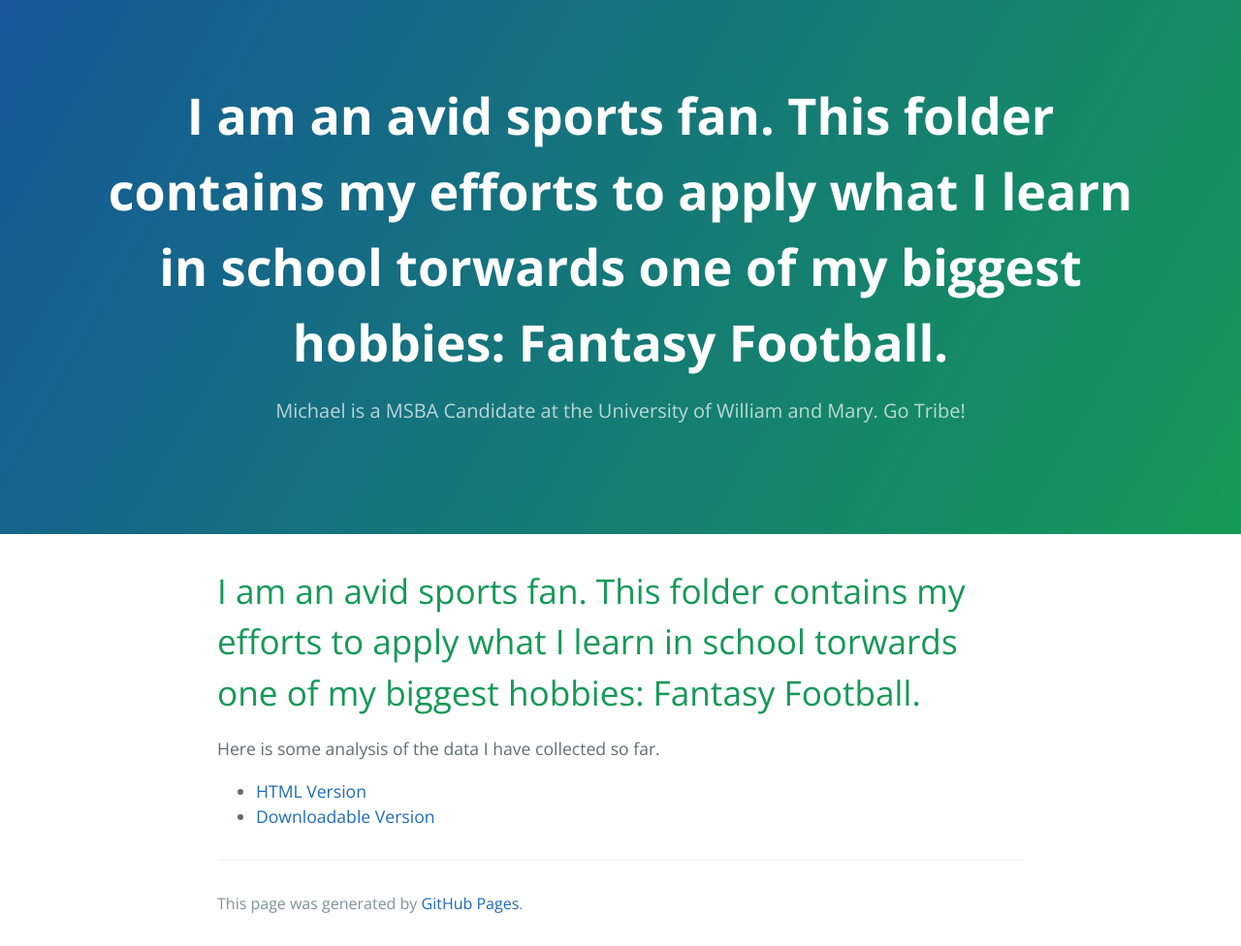
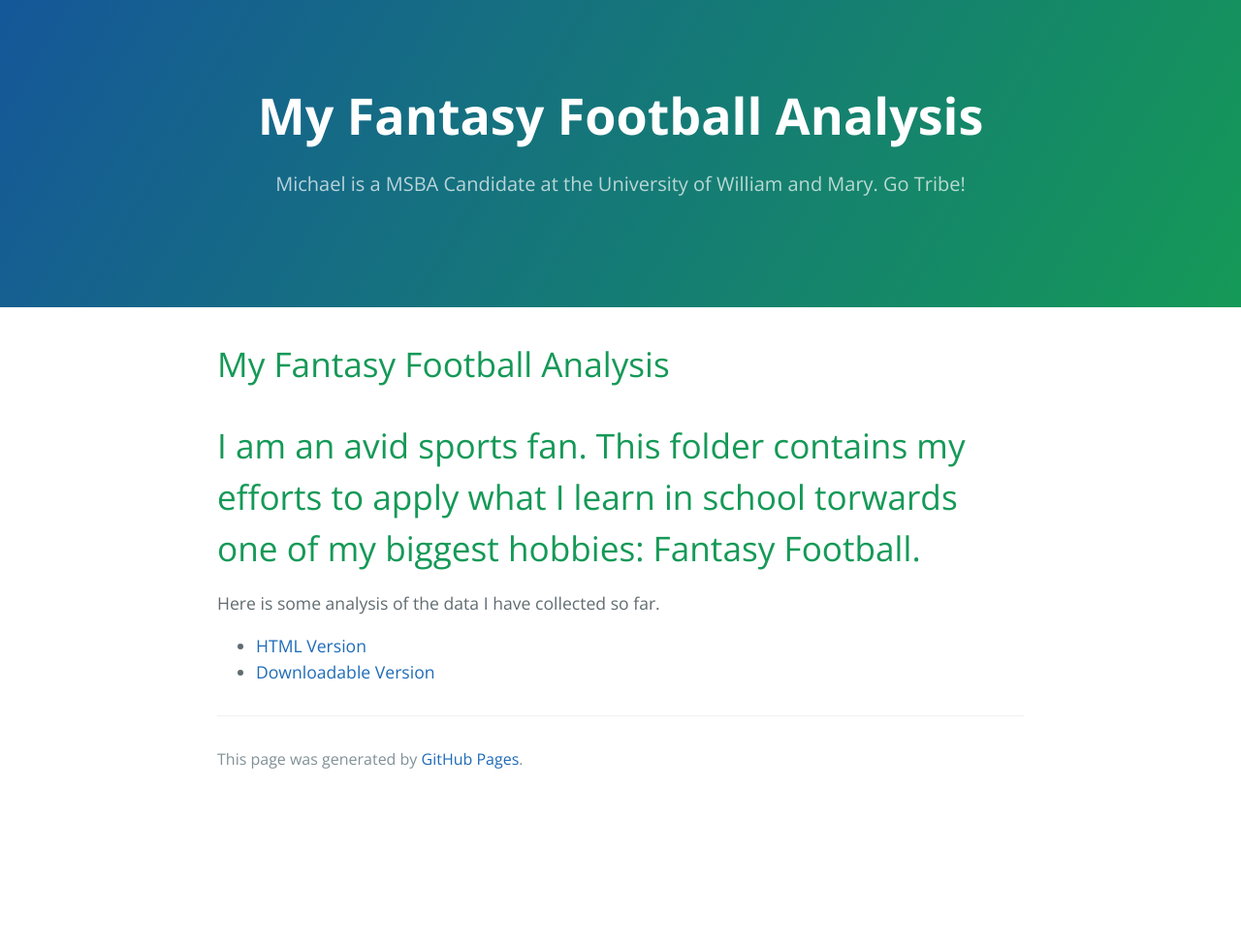
Before and after one commit to michaelpelletier22/michaelpelletier22.github.io, a Jekyll site: the page built from Fantasy Football/index.md, in a window 1280 px wide. Shown: the whole page at 97% size. Built offline with Jekyll 4.4.1, drawn with Linux system fonts in a browser that asks for light colours; our own code applies the rules of GitHub Pages for plain Markdown files; after the commit the page ends 900 px from its top, so only the background shows below that.

Commit message:
Update index.md

```diff
--- a/Fantasy Football/index.md
+++ b/Fantasy Football/index.md
@@ -2,6 +2,8 @@
 Title: My Fantasy Football Analysis
 Description: I am an avid sports fan. This folder contains my efforts to apply what I learn in school torwards one of my biggest hobbies: Fantasy Football.
 ---
+
+# My Fantasy Football Analysis
 
 # I am an avid sports fan. This folder contains my efforts to apply what I learn in school torwards one of my biggest hobbies: Fantasy Football.
 
```
